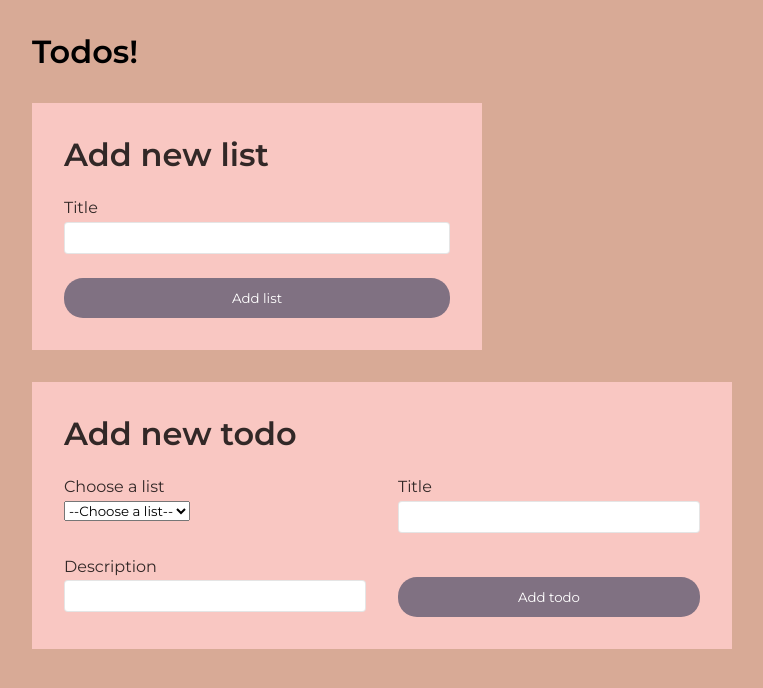
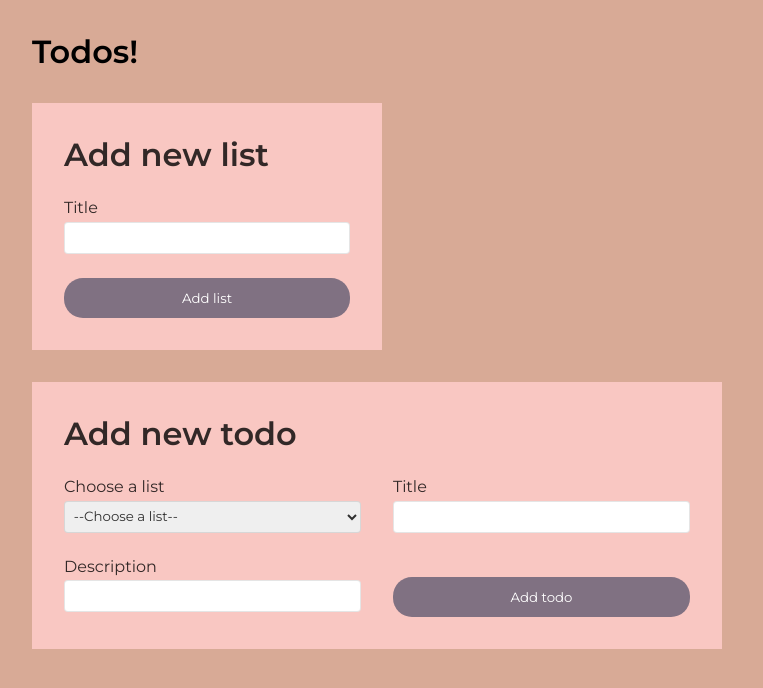
Before and after one commit to chas-academy/u04-todo-app-stenwall, a PHP site: page / in a window 1280 px wide. Shown: the top 688 px of the page, without its empty margins (0-763 px from the left). Run offline with PHP 8.4, Linux system fonts and the light colour scheme; data that the repository does not hold is empty.

Commit message:
Add style for select-element

```diff
--- a/public/css/styles.scss
+++ b/public/css/styles.scss
@@ -32,7 +32,7 @@ h1 {
     background: lighten($primary-bg-color, 5%);
     padding: 2rem;
     margin: 2rem;
-    max-width: 700px;
+    max-width: 690px;
 
     h2 {
         grid-area: h2;
@@ -41,7 +41,8 @@ h1 {
         font-weight: 600;
     }
 
-    & input {
+	& input,
+	select {
         border: 1px solid $form-border-color;
         border-radius: 4px;
         height: 2rem;
@@ -50,7 +51,8 @@ h1 {
     }
 
     & input,
-    label {
+	label,
+	select {
         color: $font-color;
         width: 100%;
     }
@@ -81,7 +83,7 @@ h1 {
     grid-template-areas: "h2"
 		"."
 		".";
-    max-width: 450px;
+    max-width: 350px;
 
     & button {
         margin-top: 0;
```
Also changed, not shown: public/css/styles.min.css.
